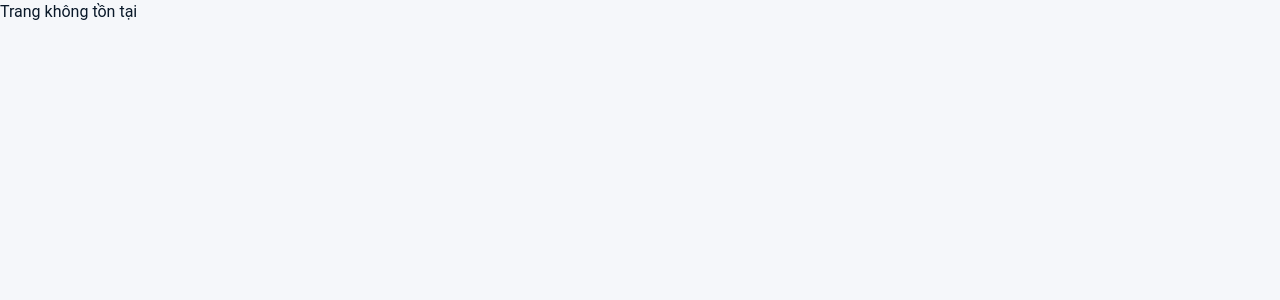
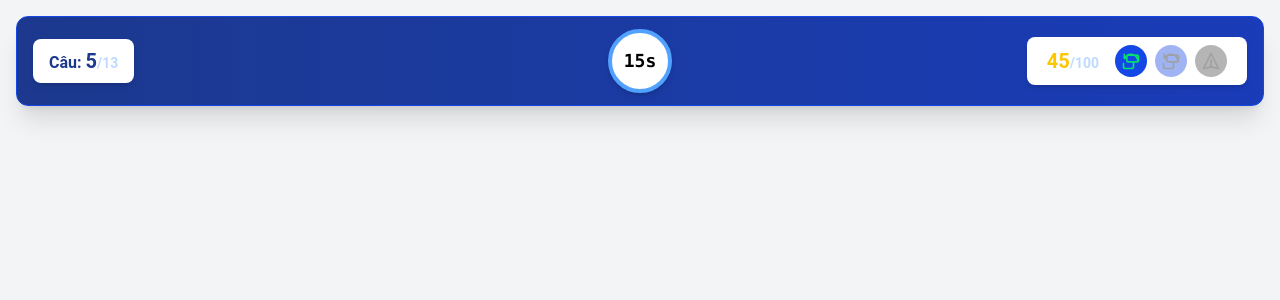
Before and after one commit to longphan2k4/Contests-FE, a React (Vite) app: page /match in a window 1280 px wide. Shown: the top 300 px of the page. Built offline with nearby package versions, Linux system fonts and the light colour scheme; the HTML template or start-up script is replaced by a standard one.

Commit message:
feat(match): add match page
Define match route
add match header into match page

```diff
--- a/src/features/match/pages/MatchPage.tsx
+++ b/src/features/match/pages/MatchPage.tsx
@@ -0,0 +1,10 @@
+import MatchHeader from "../../../layouts/MatchLayout/MatchHeader";
+
+
+export default function MatchPage() {
+  return (
+    <>
+        <MatchHeader />
+    </>
+  )
+}
--- /dev/null
+++ b/src/features/match/routes.tsx
@@ -0,0 +1,9 @@
+import { Route } from 'react-router-dom';
+import MatchPage from './pages/MatchPage';
+
+const MatchRoutes = () => {
+  return (
+    <Route path="/match" element={<MatchPage />} />
+  );
+};
+export default MatchRoutes;
--- a/src/layouts/MatchLayout/MatchHeader.tsx
+++ b/src/layouts/MatchLayout/MatchHeader.tsx
@@ -2,19 +2,19 @@ import React, { useState, useEffect } from 'react';
 
 // Heroicons components (using outline versions)
 const RotateCcwIcon = () => (
-  <svg className="w-5 h-5" fill="none" stroke="currentColor" viewBox="0 0 24 24">
+  <svg className="w-4 h-4 sm:w-5 sm:h-5" fill="none" stroke="currentColor" viewBox="0 0 24 24">
     <path strokeLinecap="round" strokeLinejoin="round" strokeWidth={2} d="M4 4v5h.582m15.356 2A8.001 8.001 0 004.582 9m0 0V9a8.002 8.002 0 0115.356 2M15 15v4a2 2 0 01-2 2H5a2 2 0 01-2-2v-4m18-4a2 2 0 01-2 2H9a2 2 0 01-2-2V7a2 2 0 012-2h10a2 2 0 012 2v4z" />
   </svg>
 );
 
 const SendIcon = () => (
-  <svg className="w-5 h-5" fill="none" stroke="currentColor" viewBox="0 0 24 24">
+  <svg className="w-4 h-4 sm:w-5 sm:h-5" fill="none" stroke="currentColor" viewBox="0 0 24 24">
     <path strokeLinecap="round" strokeLinejoin="round" strokeWidth={2} d="M12 19l9 2-9-18-9 18 9-2zm0 0v-8" />
   </svg>
 );
 
 const XIcon = () => (
-  <svg className="w-5 h-5" fill="none" stroke="currentColor" viewBox="0 0 24 24">
+  <svg className="w-4 h-4 sm:w-5 sm:h-5" fill="none" stroke="currentColor" viewBox="0 0 24 24">
     <path strokeLinecap="round" strokeLinejoin="round" strokeWidth={2} d="M6 18L18 6M6 6l12 12" />
   </svg>
 );
@@ -54,9 +54,8 @@ interface MatchHeaderProps {
   helpItems?: Array<{ type: HelpType; status: HelpStatus }>;
 }
 
-// Enhanced Help Icon component with Heroicons and animations
+// Enhanced Help Icon component with responsive design
 const HelpIcon: React.FC<HelpIconProps> = ({ type, status }) => {
-  // Get the appropriate icon based on type
   const getIcon = () => {
     switch (type) {
       case 'revive1':
@@ -70,7 +69,6 @@ const HelpIcon: React.FC<HelpIconProps> = ({ type, status }) => {
     }
   };
 
-  // Different styles and animations based on status
   const getStatusStyles = (): string => {
     switch (status) {
       case 'disabled':
@@ -97,8 +95,8 @@ const HelpIcon: React.FC<HelpIconProps> = ({ type, status }) => {
   };
 
   return (
-    <div className="relative group mx-1">
-      <div className={`p-1 rounded-full bg-blue-700 ${getStatusStyles()}`} title={getTooltipText()}>
+    <div className="relative group mx-0.5 sm:mx-1">
+      <div className={`p-1 sm:p-1.5 rounded-full bg-blue-700 ${getStatusStyles()}`} title={getTooltipText()}>
         {getIcon()}
       </div>
       <div className="absolute bottom-full left-1/2 transform -translate-x-1/2 mb-1 px-2 py-1 bg-blue-800 text-xs text-white rounded opacity-0 group-hover:opacity-100 transition-opacity duration-200 whitespace-nowrap pointer-events-none z-10">
@@ -108,7 +106,7 @@ const HelpIcon: React.FC<HelpIconProps> = ({ type, status }) => {
   );
 };
 
-// Enhanced Header Component with contestant count and help icons
+// Responsive Header Component with contestant count and help icons
 const Header: React.FC<HeaderProps> = ({ remainingContestants, totalContestants, helpItems }) => {
   const contestantPercentage = (remainingContestants / totalContestants) * 100;
 
@@ -134,16 +132,17 @@ const Header: React.FC<HeaderProps> = ({ remainingContestants, totalContestants,
   }, [remainingContestants]);
 
   return (
-    <div className="flex items-center justify-between bg-white px-4 py-2 rounded-lg shadow-md transition-all duration-300 hover:shadow-lg">
-      <div className={`font-bold transition-all duration-300 ${getContestantStyles()}`}>
-        <span className={`text-xl ml-1 ${animate ? 'scale-125 inline-block transition-transform' : ''}`}>
+    <div className="flex flex-col sm:flex-row items-center justify-center sm:justify-between bg-white px-2 sm:px-4 py-2 rounded-lg shadow-md transition-all duration-300 hover:shadow-lg min-w-0">
+      {/* Contestant count - responsive sizing */}
+      <div className={`font-bold transition-all duration-300 ${getContestantStyles()} mb-1 sm:mb-0`}>
+        <span className={`text-lg sm:text-xl ml-1 ${animate ? 'scale-125 inline-block transition-transform' : ''}`}>
           {remainingContestants}
         </span>
-        <span className="text-md text-blue-200">/{totalContestants}</span>
+        <span className="text-sm sm:text-md text-blue-200">/{totalContestants}</span>
       </div>
 
-      {/* Help Icons */}
-      <div className="flex items-center ml-3">
+      {/* Help Icons - responsive spacing and layout */}
+      <div className="flex items-center justify-center sm:ml-3">
         {helpItems.map((item, index) => (
           <HelpIcon key={index} type={item.type} status={item.status} />
         ))}
@@ -152,26 +151,25 @@ const Header: React.FC<HeaderProps> = ({ remainingContestants, totalContestants,
   );
 };
 
-// Question Counter Component
+// Responsive Question Counter Component
 const QuestionCounter: React.FC<QuestionCounterProps> = ({ currentQuestion, totalQuestions }) => {
   return (
-    <div className="bg-white px-4 py-2 rounded-lg shadow-md transition-all duration-300 hover:shadow-lg">
-      <div className="font-bold text-blue-900">
-        Câu: <span className="text-xl ml-1">{currentQuestion}</span>
-        <span className="text-md text-blue-200">/{totalQuestions}</span>
+    <div className="bg-white px-2 sm:px-4 py-2 rounded-lg shadow-md transition-all duration-300 hover:shadow-lg min-w-0">
+      <div className="font-bold text-blue-900 text-center sm:text-left">
+        <span className="text-sm sm:text-base">Câu:</span>
+        <span className="text-lg sm:text-xl ml-1">{currentQuestion}</span>
+        <span className="text-sm sm:text-md text-blue-200">/{totalQuestions}</span>
       </div>
     </div>
   );
 };
 
-// DisplayScreen với animation countdown
+// Responsive DisplayScreen with animation countdown
 const DisplayScreen: React.FC<DisplayScreenProps> = ({ timeRemaining, setTimeRemaining }) => {
-  // Fake socket simulation - tự động đếm ngược
   useEffect(() => {
     const interval = setInterval(() => {
       setTimeRemaining(prev => {
         if (prev <= 1) {
-          // Reset về 30s khi hết giờ (giả lập câu hỏi mới)
           return 30;
         }
         return prev - 1;
@@ -188,15 +186,15 @@ const DisplayScreen: React.FC<DisplayScreenProps> = ({ timeRemaining, setTimeRem
   };
 
   return (
-    <div className="flex items-center justify-center w-16 h-16 rounded-full border-4 transition-all duration-300 bg-white shadow-md border-blue-400">
-      <div className={`text-lg font-mono font-bold ${getTimerColor()}`}>
+    <div className="flex items-center justify-center w-12 h-12 sm:w-16 sm:h-16 rounded-full border-4 transition-all duration-300 bg-white shadow-md border-blue-400 mx-2 sm:mx-4">
+      <div className={`text-sm sm:text-lg font-mono font-bold ${getTimerColor()}`}>
         {timeRemaining}s
       </div>
     </div>
   );
 };
 
-// Main MatchHeader Component with enhanced styling
+// Main responsive MatchHeader Component
 const MatchHeaderComponent: React.FC<MatchHeaderProps> = ({
   remainingContestants,
   totalContestants,
@@ -211,18 +209,44 @@ const MatchHeaderComponent: React.FC<MatchHeaderProps> = ({
   ]
 }) => {
   return (
-    <div className="w-full bg-gradient-to-r from-blue-900 to-blue-800 px-2 py-1 rounded-xl shadow-xl border border-blue-700">
-      <div className="flex justify-between items-center">
-        <div className="flex-1 flex justify-start">
+    <div className="w-full mx-auto bg-gradient-to-r from-blue-900 to-blue-800 px-2 sm:px-4 py-2 sm:py-3 rounded-xl shadow-xl border border-blue-700">
+      {/* Mobile Layout (stacked) */}
+      <div className="flex flex-col sm:hidden space-y-2">
+        {/* Top row: Question counter and timer */}
+        <div className="flex justify-center items-center space-x-4">
+          <div className="flex-1 max-w-xs">
+            <QuestionCounter
+              currentQuestion={currentQuestion}
+              totalQuestions={totalQuestions}
+            />
+          </div>
+          <DisplayScreen timeRemaining={timeRemaining} setTimeRemaining={setTimeRemaining}/>
+        </div>
+
+        {/* Bottom row: Contestants and help items */}
+        <div className="flex justify-center">
+          <div className="w-full max-w-xs">
+            <Header
+              remainingContestants={remainingContestants}
+              totalContestants={totalContestants}
+              helpItems={helpItems}
+            />
+          </div>
+        </div>
+      </div>
+
+      {/* Desktop Layout (horizontal) */}
+      <div className="hidden sm:flex justify-between items-center">
+        <div className="flex-1 flex justify-start min-w-0">
           <QuestionCounter
             currentQuestion={currentQuestion}
             totalQuestions={totalQuestions}
           />
         </div>
-        <div className="mx-4">
+        <div className="flex-shrink-0">
           <DisplayScreen timeRemaining={timeRemaining} setTimeRemaining={setTimeRemaining}/>
         </div>
-        <div className="flex-1 flex justify-end">
+        <div className="flex-1 flex justify-end min-w-0">
           <Header
             remainingContestants={remainingContestants}
             totalContestants={totalContestants}
@@ -234,7 +258,7 @@ const MatchHeaderComponent: React.FC<MatchHeaderProps> = ({
   );
 };
 
-// Demo component
+// Demo component with responsive container
 const MatchHeader: React.FC = () => {
   const [timeRemaining, setTimeRemaining] = useState<number>(25);
   const [remainingContestants, setRemainingContestants] = useState<number>(45);
@@ -262,8 +286,7 @@ const MatchHeader: React.FC = () => {
   }, [timeRemaining, totalQuestions]);
 
   return (
-    <div className="min-h-screen bg-gray-100 p-4">
-      <div className="max-w-4xl mx-auto">
+    <div className="min-h-screen bg-gray-100 p-2 sm:p-4">
         <MatchHeaderComponent
           remainingContestants={remainingContestants}
           totalContestants={totalContestants}
@@ -272,7 +295,6 @@ const MatchHeader: React.FC = () => {
           timeRemaining={timeRemaining}
           setTimeRemaining={setTimeRemaining}
         />
-      </div>
     </div>
   );
 };
--- a/src/routes/index.tsx
+++ b/src/routes/index.tsx
@@ -4,6 +4,8 @@ import { Routes, Route, Navigate } from 'react-router-dom';
 import AdminRoutes from '../features/admin/AdminRoutes';
 import AuthRoutes from '../features/auth/routes';
 import PublicRoutes from './PublicRoutes';
+// import MatchRoutes from '../features/match';
+import MatchPage from '../features/match/pages/MatchPage';
 
 const AppRoutes: React.FC = () => {
   return (
@@ -29,7 +31,7 @@ const AppRoutes: React.FC = () => {
             : <Navigate to="/auth/login" replace />
         }
       />
-
+      <Route path="/match" element={<MatchPage />} />
       {/* Xử lý route không tồn tại */}
       <Route path="*" element={<div>Trang không tồn tại</div>} />
     </Routes>
```
